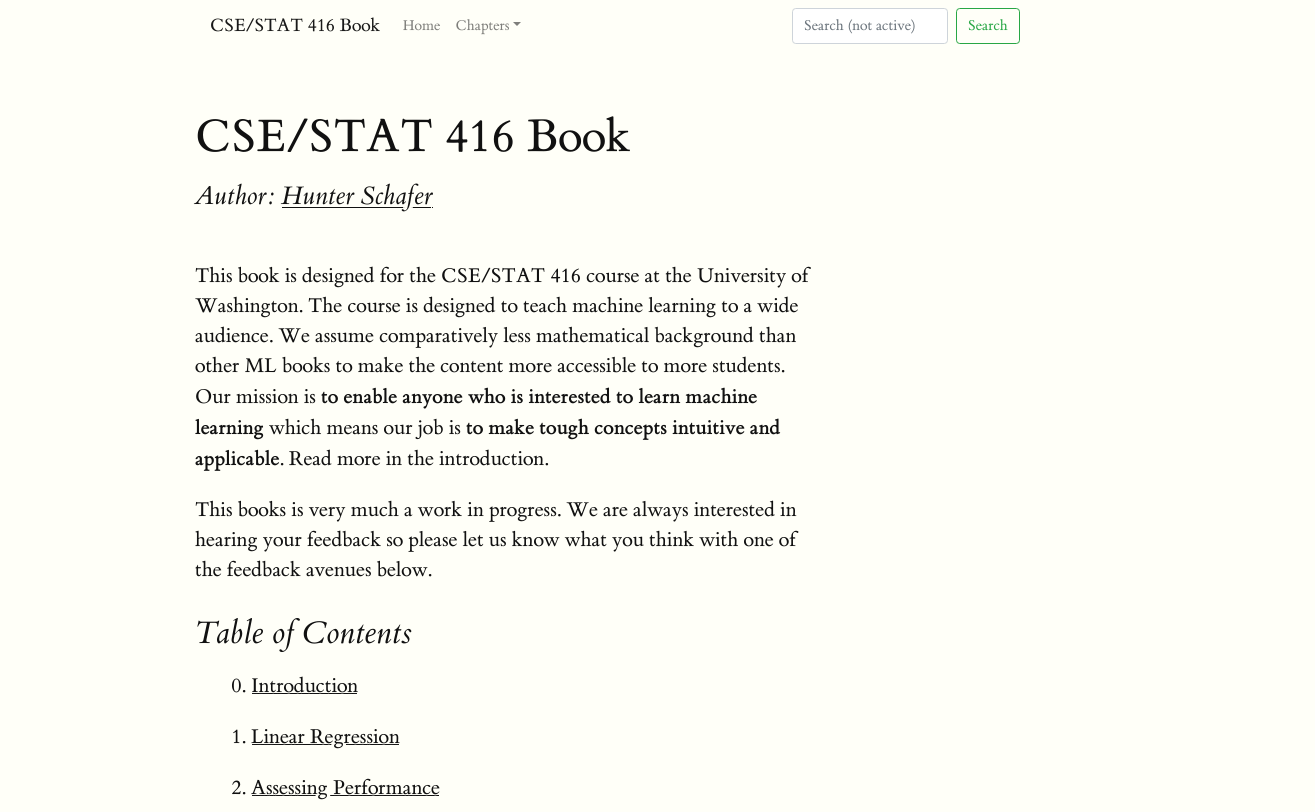
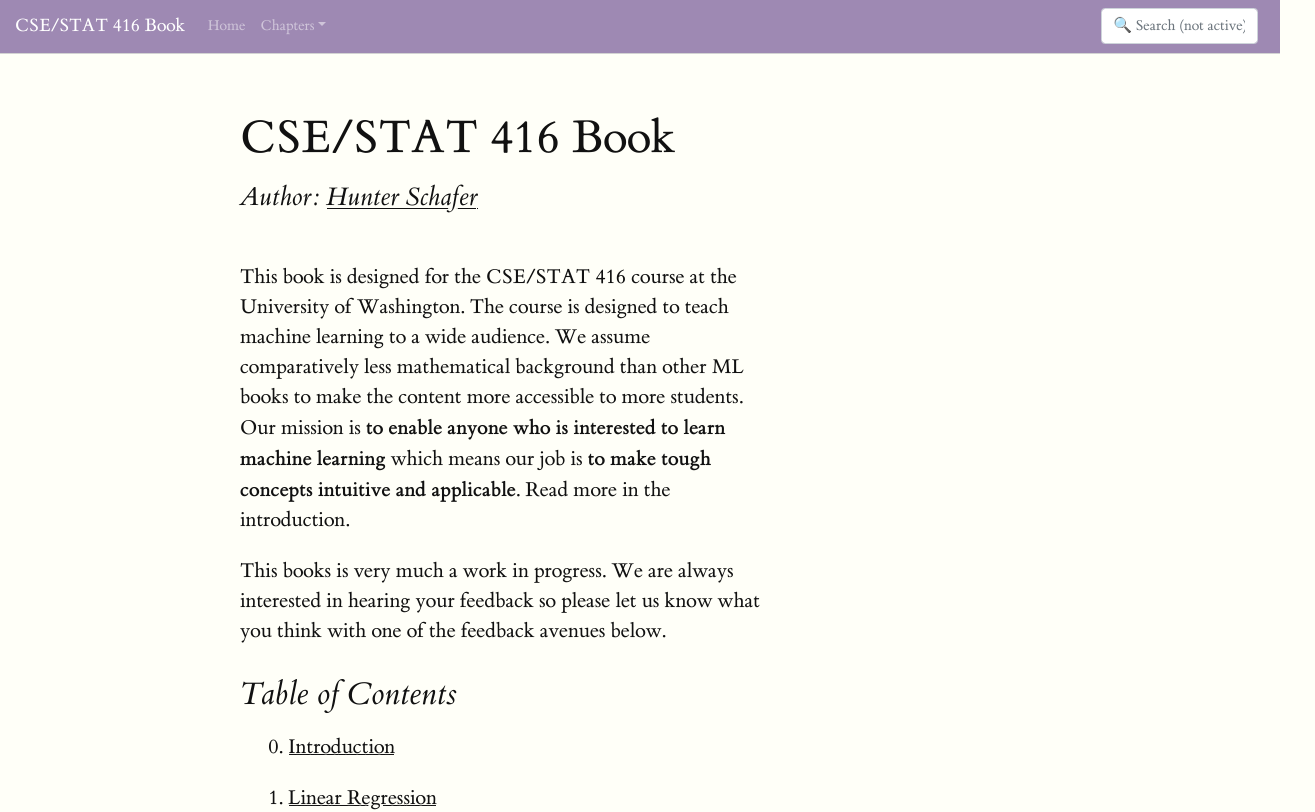
Before and after one commit to hschafer/CSE-STAT-416-book, a Next.js app in the folder website/: page / in a window 1280 px wide. Shown: the top 812 px of the page, 1315 px wide, since content can reach past the window. Built offline with nearby package versions, Linux system fonts and the light colour scheme.

Commit message:
Update navbar style

```diff
--- a/website/components/layout.js
+++ b/website/components/layout.js
@@ -15,7 +15,7 @@
 export default function Layout({ showTOC = "True", children }) {
   return (
     <>
-      <Navbar expand="lg">
+      <Navbar className={styles.nav} variant="dark" expand="xl" sticky="top">
         {/* Same as example nav, but need to use Links instead of hrefs */}
         <Link href="/">
           <a className="navbar-brand">CSE/STAT 416 Book</a>
@@ -43,10 +43,9 @@
           <Form inline>
             <FormControl
               type="text"
-              placeholder="Search (not active)"
+              placeholder="🔍 Search (not active)"
               className="mr-sm-2"
             />
-            <Button variant="outline-success">Search</Button>
           </Form>
         </Navbar.Collapse>
       </Navbar>
--- a/website/components/layout.module.css
+++ b/website/components/layout.module.css
@@ -1,3 +1,8 @@
 .hidden {
   display: none;
 }
+
+.nav {
+  border-bottom: 1px solid lightgray;
+  background-color: #9e89b3;
+}
--- a/website/styles/global.css
+++ b/website/styles/global.css
@@ -3,27 +3,24 @@
 #content * {
   /* Fight the bootstrap powers */
   box-sizing: unset;
+  /* Undo those styles from Tufte */
+  width: unset;
+  margin-left: unset;
+  margin-right: unset;
+  padding-left: unset;
+  max-width: unset;
 }
 
-body {
-  /* margin-left: 8px;
-  margin-right: auto;*/
-  margin-left: 35px;
-  margin-right: 8px;
-}
-
-#content-container {
-  display: flex;
-  align-items: stretch;
+#container {
+  width: 87.5%;
+  margin-left: auto;
+  margin-right: auto;
+  padding-left: 12.5%;
 }
 
 #container > footer {
   color: gray;
   margin-top: 4em;
-}
-
-nav {
-  max-width: 75%;
 }
 
 blockquote {
```
